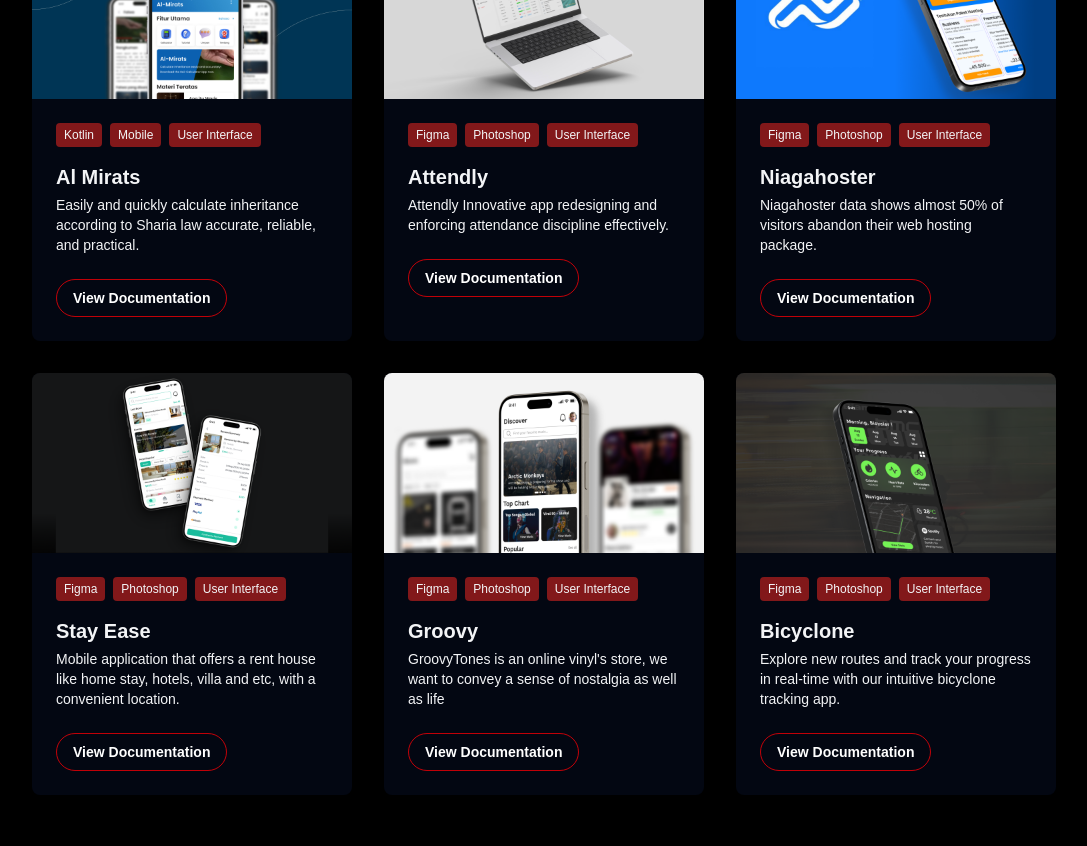
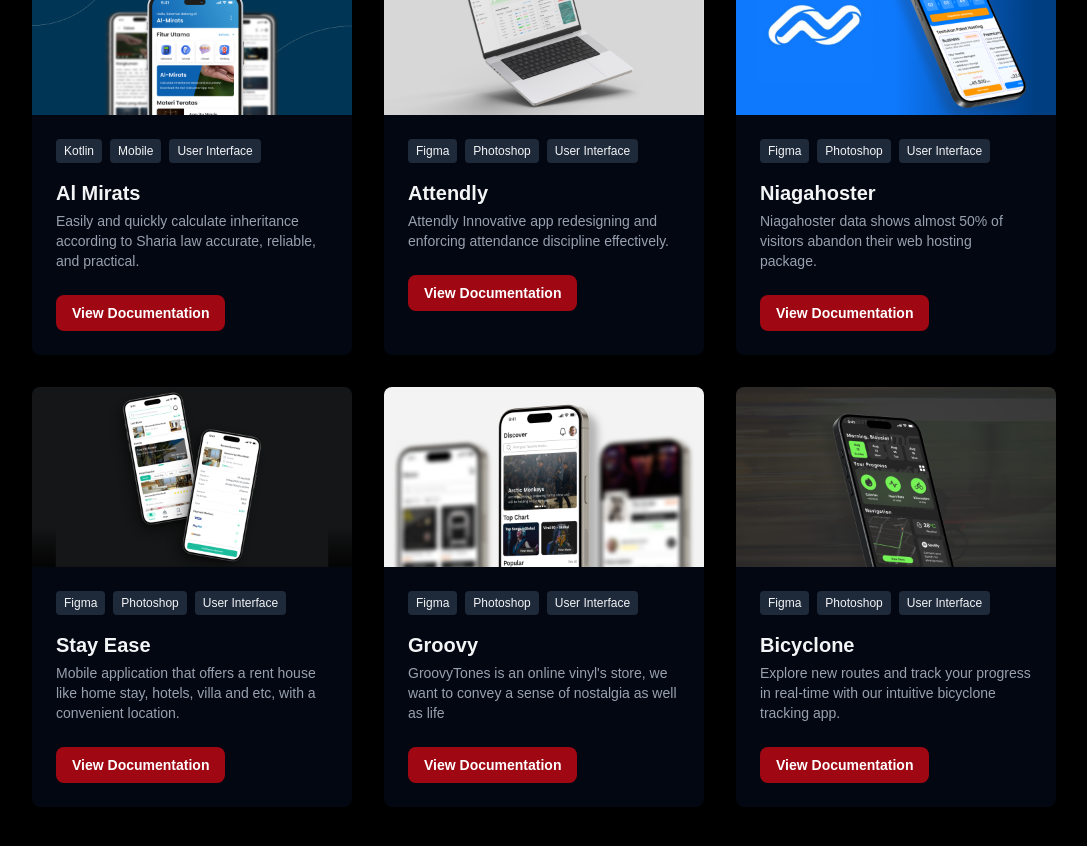
Before and after one commit to ryhanhxx6/ryhanhxx-portofolio, a React (Vite) app: page / in a window 1280 px wide. Shown: the part 1900-2746 px from the top of the page, without its empty margins (96-1183 px from the left). Built offline with nearby package versions, Linux system fonts and the light colour scheme.

Commit message:
Update #4

```diff
--- a/src/component/sections/About.jsx
+++ b/src/component/sections/About.jsx
@@ -8,9 +8,11 @@ export const About = () => {
     <section id="about" className="py-24 px-4 relative">
       <RevealOnScroll>
         <div className="container mx-auto max-w-5xl">
-          <h2 className="text-3xl md:text-4xl font-bold mb-12 text-center">
+          <h2 className="text-3xl md:text-4xl font-bold mb-4 text-center">
             About <span className="text-red-600"> Me</span>
           </h2>
+
+          <p className="text-center">Fresh Graduate of Informatics Engineering | Graphic Design Enthusiast | UI/UX Design Enthusiast | Passionate about Technology, Design, Research, and Development</p>
 
           <div className="grid grid-cols-1 md:grid-cols-2 gap-12 items-center">
             <div className="space-y-6">
--- a/src/component/sections/Artworks.jsx
+++ b/src/component/sections/Artworks.jsx
@@ -15,10 +15,11 @@ import Socmed9 from "../img/Social-Media-9.jpg";
 import Socmed10 from "../img/Social-Media-10.jpg";
 import Socmed11 from "../img/Social-Media-11.jpg";
 import Socmed12 from "../img/Social-Media-12.jpg";
+import Socmed13 from "../img/Social-Media-13.jpg";
 
 const graphicDesigns = [
-  { id: 20, image: Poster1 },
-  { id: 21, image: Poster2 },
+  { id: 20, image: Poster2 },
+  { id: 21, image: Poster1 },
   { id: 22, image: Poster3 },
   { id: 23, image: Socmed4 },
   { id: 24, image: Socmed7 },
@@ -27,11 +28,11 @@ const graphicDesigns = [
   { id: 27, image: Socmed2 },
   { id: 28, image: Socmed5 },
   { id: 29, image: Socmed6 },
-  { id: 30, image: Socmed9 },
-  { id: 31, image: Socmed1 },
-  { id: 32, image: Socmed10},
-  { id: 33, image: Socmed11 },
-  { id: 34, image: Socmed12 },
+  { id: 30, image: Socmed1 },
+  { id: 31, image: Socmed9 },
+  { id: 32, image: Socmed11},
+  { id: 33, image: Socmed10 },
+  { id: 34, image: Socmed13 },
 ];
 
 export const Artworks = () => {
--- a/src/component/sections/Projects.jsx
+++ b/src/component/sections/Projects.jsx
@@ -99,7 +99,7 @@ export const Projects = () => {
                     {project.tags.map((tag, index) => (
                       <span
                         key={index}
-                        className="px-2 py-1 text-xs font-medium rounded bg-secondary text-secondary-foreground bg-red-900"
+                        className="px-2 py-1 text-xs font-medium rounded bg-secondary text-secondary-foreground bg-gray-800"
                       >
                         {tag}
                       </span>
@@ -109,7 +109,7 @@ export const Projects = () => {
                   <h3 className="text-xl font-semibold mb-1">
                     {project.title}
                   </h3>
-                  <p className="text-muted-foreground text-sm mb-6">
+                  <p className="text-muted-foreground text-sm mb-6 text-gray-400 ">
                     {project.description}
                   </p>
 
@@ -118,7 +118,7 @@ export const Projects = () => {
                       <a
                         href={project.demoUrl}
                         target="_blank"
-                        className="border border-red-700 text-white py-2 px-4 text-sm rounded-full font-semibold transition relative overflow-hidden hover:bg-red-700 transition delay-150 hover:text-white>"
+                        className=" bg-red-800 text-white py-2 px-4 text-sm rounded-lg font-semibold transition relative overflow-hidden hover:bg-red-700 transition delay-150 hover:text-white>"
                       >
                         View Documentation
                       </a>
```
Also changed, not shown: src/component/img/Social-Media-13.jpg (added), 1 other file (tests, documents, lock files or other folders).
